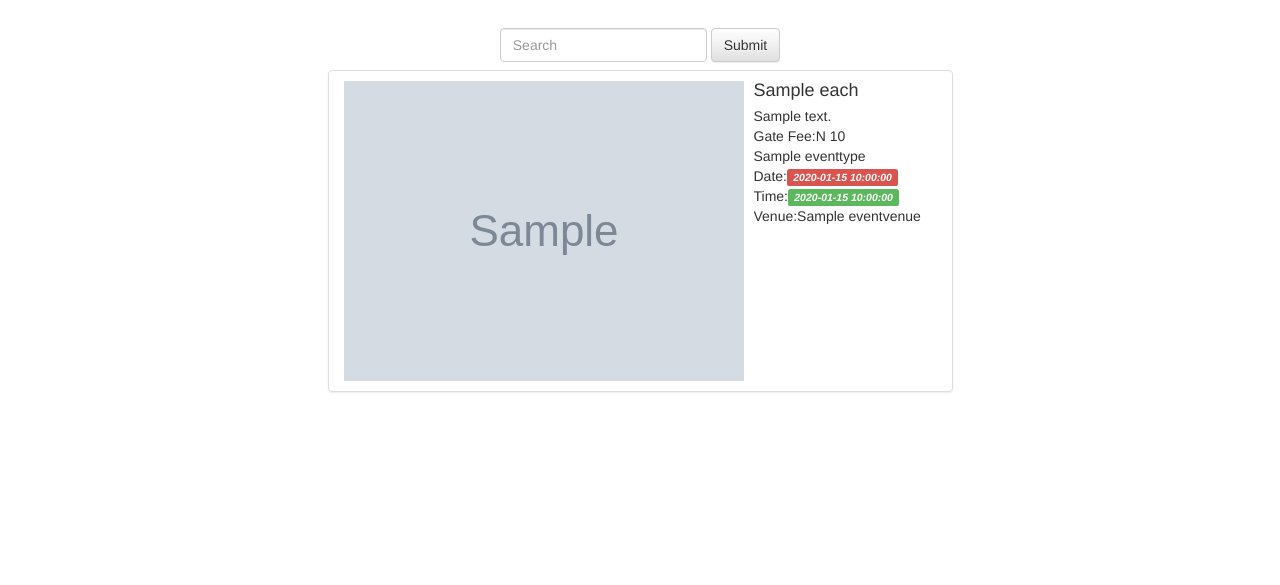
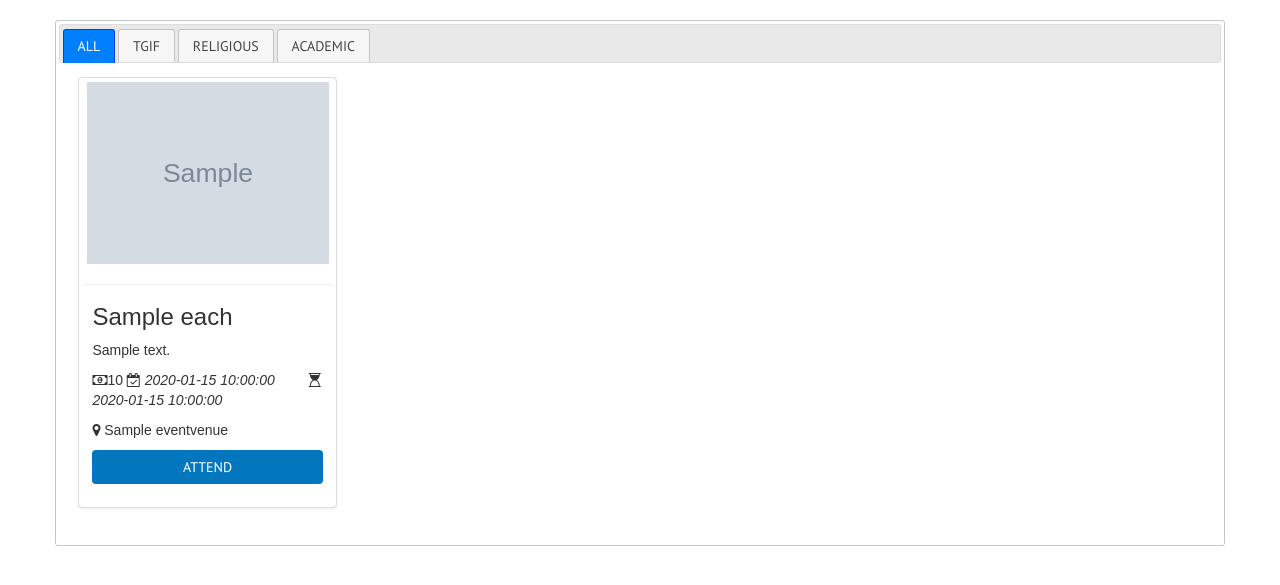
Before and after one commit to texyh/online-store, a Python web app: template templates/event.html in a window 1280 px wide. Shown: the part 52-637 px from the top of the page. Run offline with Jinja, Linux system fonts and the light colour scheme; the template is opened without the code that fills it: most values are stand-ins (such as "Sample title", 1, 10 or a date in 2020); grey boxes marked "Sample" are stand-in pictures; form fields are guessed from the names that the template uses; some libraries are stand-ins or nearby versions; some web fonts are replaced.

Commit message:
changed the event format

```diff
--- a/templates/event.html
+++ b/templates/event.html
@@ -12,6 +12,8 @@
 	<!-- Optional theme -->
 	<link rel="stylesheet" href="https://maxcdn.bootstrapcdn.com/bootstrap/3.3.6/css/bootstrap-theme.min.css" integrity="sha384-fLW2N01lMqjakBkx3l/M9EahuwpSfeNvV63J5ezn3uZzapT0u7EYsXMjQV+0En5r" crossorigin="anonymous">
   <link rel="stylesheet" href="../static/css/font-awesome.css">
+  <link rel="stylesheet" type="text/css" href="../static/css/jquery-ui.css">
+  <link href="../static/css/fileinput.css" media="all" rel="stylesheet" type="text/css" />
 	<link rel="stylesheet" href="../static/css/main.css">
 
  </head>
@@ -74,50 +76,56 @@
         <div class="alert alert-info container">{{ messages }}</div>
     {% endfor %}
 
+<div id="tabs" class="container">
+  <ul>
+    <li><a href="#tabs-1">ALL</a></li>
+    <li><a href="#tabs-2">TGIF</a></li>
+    <li><a href="#tabs-3">RELIGIOUS</a></li>
+    <li><a href="#tabs-4">ACADEMIC</a></li>
 
-<div class="row">
-  <div class="col-md-6 col-md-offset-3">
+  </ul>
+
+  <div id="tabs-1">
+    <div class="row">
+              {% for each in event %}
+          <div class="col-sm-6 col-md-3">
+            <div class="thumbnail">
+              <img class="uploaded-image" src="{{each.image_url()}}" alt="...">
+              <hr style="margin-bottom:-10px">
+              <div class="caption">
+                <h3>{{ each.eventtitle }}</h3>
+                <p>{{each.description}}</p>
+                {% if each.price %}
+                  <span class="fa fa-money"></span>{{each.price}}
+                {%else%}
+                <i class="label label-info">free</i><br>
+                {% endif %}
+                <div style="display:inline">
+
+                      <span class="fa fa-calendar-check-o"></span><i class=""> {{each.date}}</i>
 
 
-      <div class="text-center">
-      <form class="navbar-form navbar-center">
-        <div class="form-group">
-          <input type="text" class="form-control" placeholder="Search">
+                      <span class="fa fa-hourglass-start" style="margin-left:30px"></span><i class="text-left"> {{each.time}}</i>
+
+                </div>
+
+                <div style="margin-top:10px;margin-bottom:10px"><span class="fa fa-map-marker"></span> {{each.eventvenue}}<br></div>
+                <a href="#" class="btn btn-block" role="button" style="background-color:#0277bd;color:white ">ATTEND</a></p>
+              </div>
+            </div>
+          </div>
+          {% endfor %}
         </div>
-        <button type="submit" class="btn btn-default">Submit</button>
-      </form>
 
-      </div>
-    {% for each in event %}
-   <ul class="list-group">
-      <li class="list-group-item">
-          <div class="media">
-          <div class="media-left media-middle">
-              <a href="#">
-                <img class="media-object" src="{{each.image_url()}}" alt="...">
-              </a>
-            </div>
-          <div class="media-body">
-            <h4 class="media-heading">{{ each.eventtitle }}</h4>
-            {{ each.description }}<br>
-            Gate Fee:N{% if each.price %}
-            {{each.price}}<br>
-            {%else%}
-            <i class="label label-info">free</i><br>
-            {% endif %}
 
-            {{ each.eventtype }}<br>
+  </div><!--ALL -->
+  <div id="tabs-2"></div><!--TGIF -->
+  <div id="tabs-3"></div><!--RELIGIOUS-->
+  <div id="tabs-4"></div><!--ACADEMIC -->
 
-            Date:<i class="label label-danger">{{each.date}}</i><br>
-            Time:<i class="label label-success">{{each.time}}</i><br>
-            Venue:{{each.eventvenue}}<br>
 
-           </div>
-      </li>
 
-    </ul>
-    {%endfor%}
-  </div>
+
 </div>
 <!-- end of list of items -->
 
@@ -140,10 +148,8 @@
 
           <div class="form-group text-center">
 
-            <div class="fileUpload btn btn-primary">
-            <span class="fa fa-upload" style="font-size:20px"> Upload</span>
-            {{form.eventimage(class="upload")}}
-          </div>
+            {{form.eventimage(id="file-3")}}
+
           </div>
 
           <div class="form-group">
@@ -221,9 +227,23 @@
 <script   src="https://code.jquery.com/jquery-2.2.4.min.js"integrity="sha256-BbhdlvQf/xTY9gja0Dq3HiwQF8LaCRTXxZKRutelT44="   crossorigin="anonymous"></script>
 <!-- Latest compiled and minified JavaScript -->
 <script src="https://maxcdn.bootstrapcdn.com/bootstrap/3.3.6/js/bootstrap.min.js" integrity="sha384-0mSbJDEHialfmuBBQP6A4Qrprq5OVfW37PRR3j5ELqxss1yVqOtnepnHVP9aJ7xS" crossorigin="anonymous"></script>
-
+<script src="../static/js/jquery-ui.js"></script>
+<script type="text/javascript" src="../static/js/fileinput.js"></script>
 
 <script type="text/javascript" src="../static/js/main.js"></script>
+
+<script type="text/javascript">
+$("#file-3").fileinput({
+    showUpload: false,
+    showCaption: false,
+    browseClass: "btn btn-warning btn-lg",
+    fileType: "any",
+        previewFileIcon: "<i class='glyphicon glyphicon-king'></i>"
+  });
+
+$("#tabs").tabs();
+
+</script>
  </body>
 
  </html>
```
